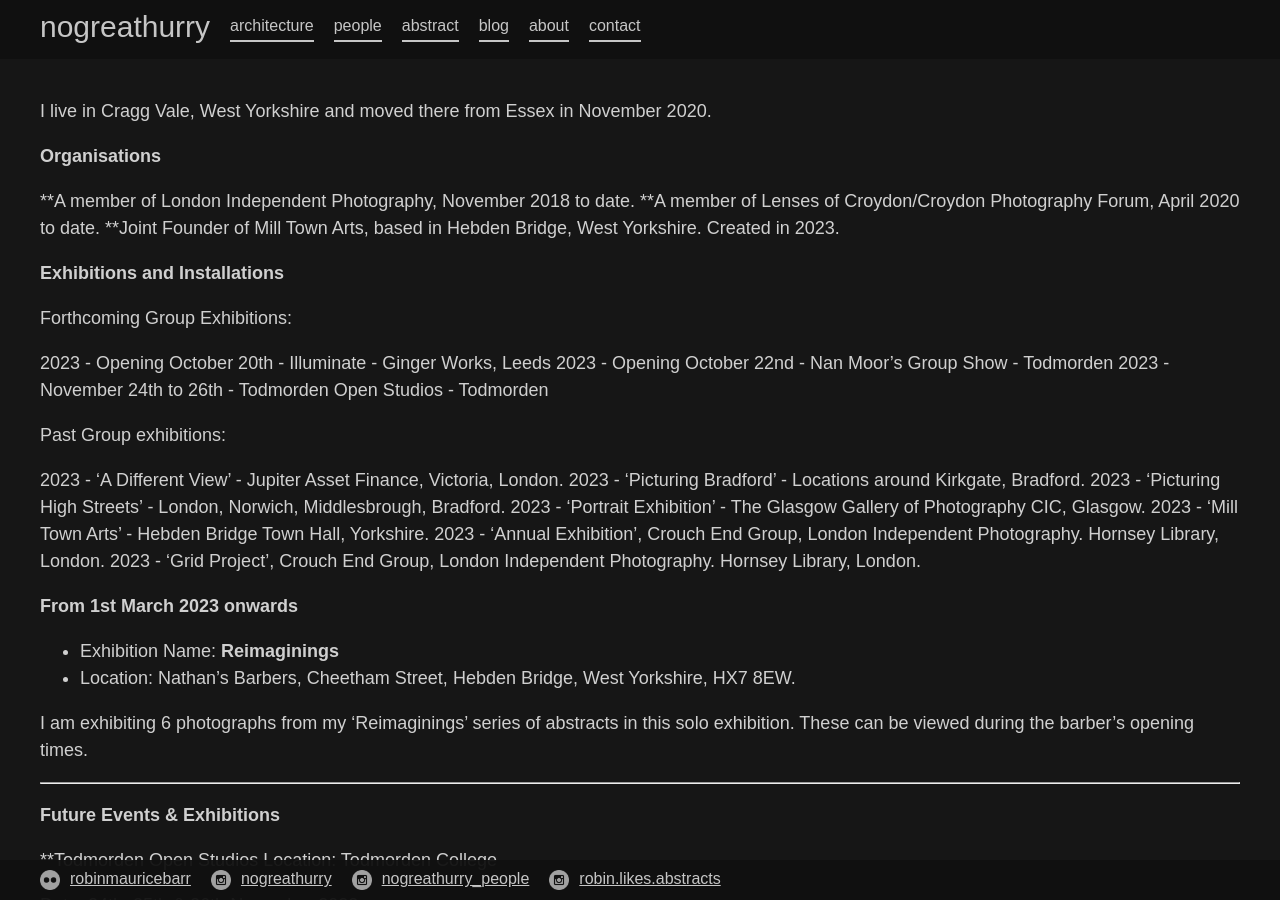
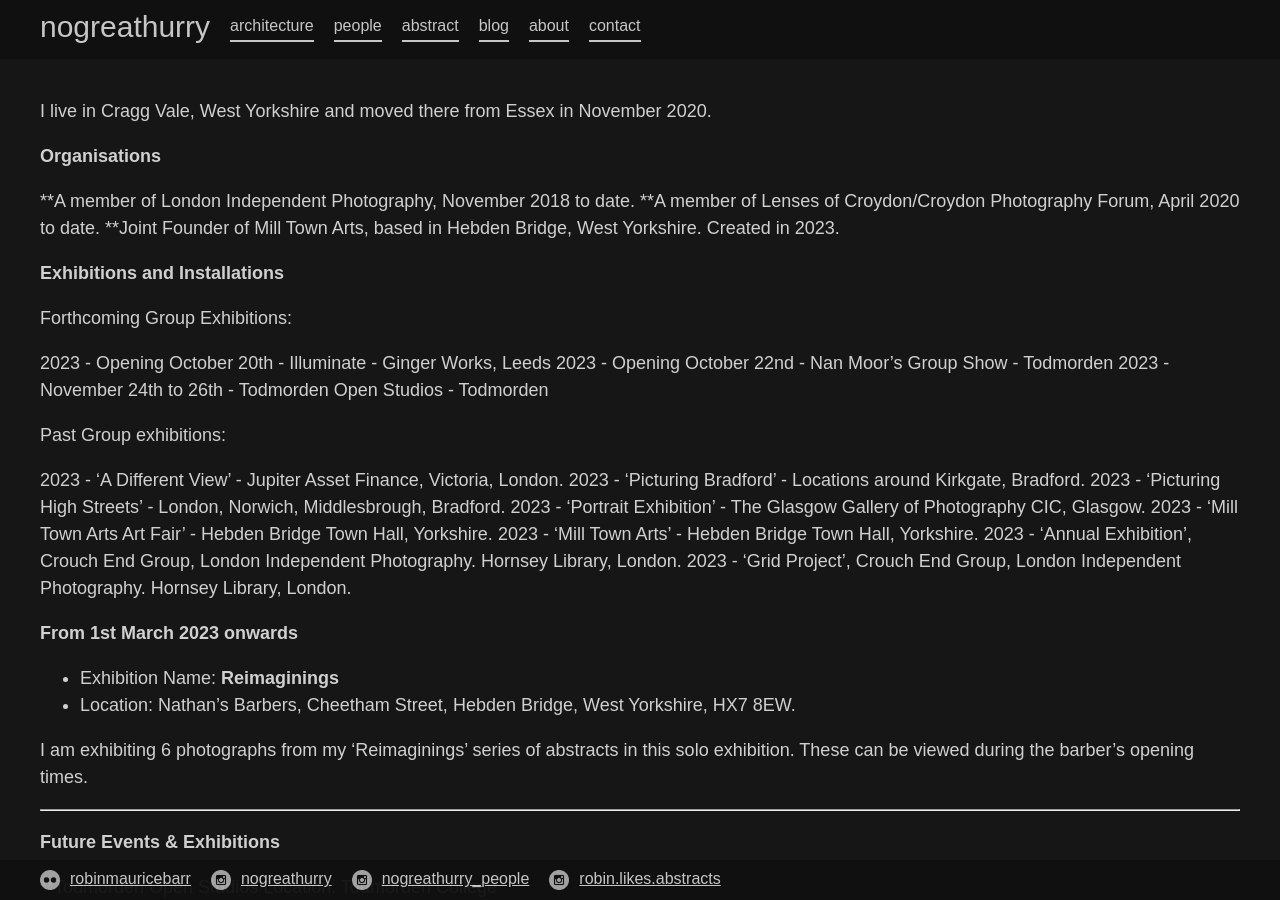
Before and after one commit to 987poiuytrewq/nogreathurry, a Jekyll site: the page built from blog.md, in a window 1280 px wide and 900 px high. Built offline with Jekyll 4.4.1, drawn with Linux system fonts in a browser that asks for light colours.

Commit message:
Updated Blog

```diff
--- a/blog.md
+++ b/blog.md
@@ -25,6 +25,7 @@ Past Group exhibitions:
 2023 - 'Picturing Bradford' - Locations around Kirkgate, Bradford.
 2023 - 'Picturing High Streets' - London, Norwich, Middlesbrough, Bradford.
 2023 - 'Portrait Exhibition' - The Glasgow Gallery of Photography CIC, Glasgow.
+2023 - 'Mill Town Arts Art Fair' - Hebden Bridge Town Hall, Yorkshire.
 2023 - 'Mill Town Arts' - Hebden Bridge Town Hall, Yorkshire.
 2023 - 'Annual Exhibition', Crouch End Group, London Independent Photography. Hornsey Library, London.
 2023 - 'Grid Project',  Crouch End Group, London Independent Photography. Hornsey Library, London.
```
